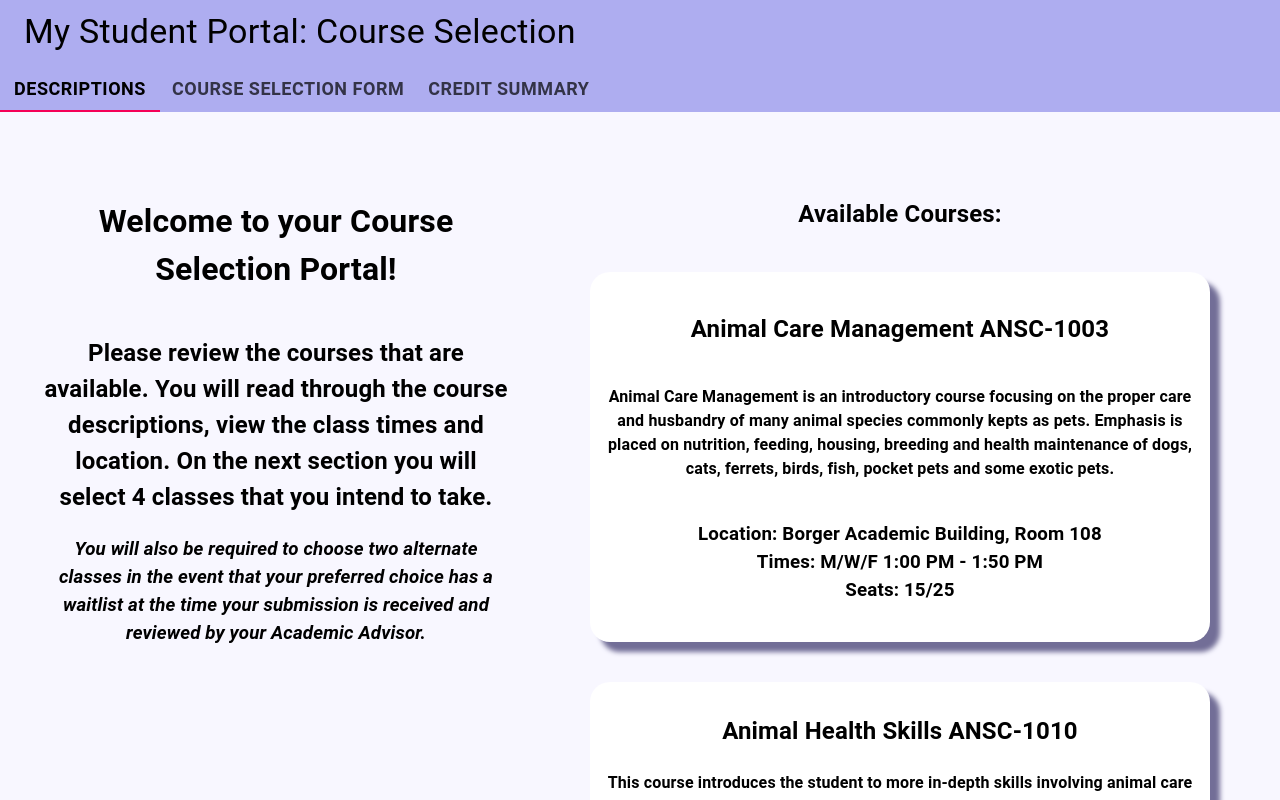
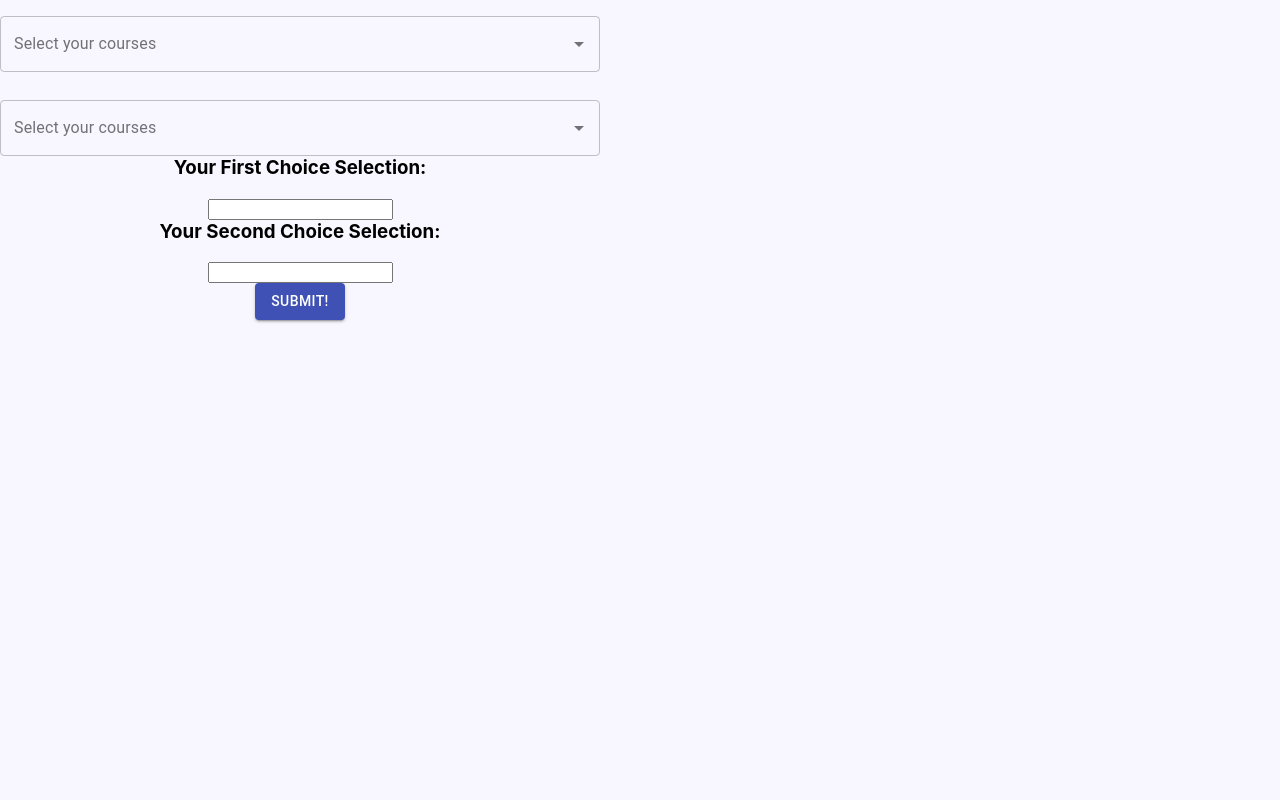
Before and after one commit to saiken86807/course-selector-app, a React (Create React App) app: page / in a window 1280 px wide. Shown: the top 800 px of the page. Built offline with nearby package versions, Linux system fonts and the light colour scheme.

Commit message:
Course form submission process

```diff
--- a/src/App.js
+++ b/src/App.js
@@ -1,15 +1,13 @@
 import React from 'react';
 import './App.css';
 import Layout from './PageLayout/Layout';
-
-
+import SelectionForm from './FormComponents/SelectionForm';
 
 function App() {
-
 	return (
 		<div className="App">
-			<Layout className="Layout" />
-
+			{/* <Layout className="Layout" /> */}
+			<SelectionForm />
 		</div>
 	);
 }
--- /dev/null
+++ b/src/FormComponents/SelectionForm.js
@@ -0,0 +1,136 @@
+import React, { Component } from 'react';
+import { ThemeProvider as MuiThemeProvider } from '@material-ui/core/styles';
+import TextField from '@material-ui/core/TextField';
+import Button from '@material-ui/core/Button';
+import Autocomplete from '@material-ui/lab/Autocomplete';
+
+const options = [
+	' Animal Care Management: ANSC-1003',
+	' Animal Health Skills: ANSC-1010',
+	' Introduction to Animal Science: ANSC-1400',
+	' Small Animal Behavior: ANSC-2100',
+	' College Algebra: MATH-1200.01',
+	' College Algebra: MATH-1200.02',
+	' Chemistry: CHEM-1001',
+	' Introduction to Psychology: PSYC-1001.01',
+	' Introduction to Psychology: PSYC-1001.02'
+];
+
+export class SelectionForm extends Component {
+	constructor(props) {
+		super(props);
+		this.submitForm = this.submitForm.bind(this);
+		this.state = {
+			status: '',
+			courses: [],
+			altcourses: []
+		};
+		this.onCoursesChange = this.onCoursesChange.bind(this);
+		this.onAltcoursesChange = this.onAltcoursesChange.bind(this);
+	}
+	onCoursesChange = (event, values) => {
+		this.setState({
+			courses: values
+		});
+		console.log(values);
+	};
+	onAltcoursesChange = (event, values) => {
+		this.setState({
+			altcourses: values
+		});
+		console.log(values);
+	};
+
+	render() {
+		const { status } = this.state;
+		const firstOptions = options.filter((course) => !this.state.altcourses.includes(course));
+		const secondOptions = options.filter((course) => !this.state.courses.includes(course));
+		const coursesList = this.state.courses.map((item) => <li key={item}>{item}</li>);
+		const altcoursesList = this.state.altcourses.map((item) => <li key={item}>{item}</li>);
+
+		return (
+			<MuiThemeProvider>
+				<div style={{ width: 600 }}>
+					<Autocomplete
+						name="autocourses"
+						multiple
+						options={firstOptions}
+						defaultValue={[]}
+						onChange={this.onCoursesChange}
+						renderInput={(params) => (
+							<TextField
+								{...params}
+								name="coursestext"
+								variant="outlined"
+								label="Select your courses"
+								placeholder="First choice:Select 4"
+								fullWidth
+								margin="normal"
+							/>
+						)}
+					/>
+					<br />
+					<Autocomplete
+						name="autoaltcourses"
+						multiple
+						options={secondOptions}
+						onChange={this.onAltcoursesChange}
+						renderInput={(params) => (
+							<TextField
+								{...params}
+								name="altcoursestext"
+								variant="outlined"
+								label="Select your courses"
+								placeholder="Select 2"
+								fullWidth
+							/>
+						)}
+					/>
+					<form onSubmit={this.submitForm} action="https://formspree.io/mlepzrlb" method="POST">
+						<div name="coursesContainer" values={console.log(coursesList)}>
+							<h3>Your First Choice Selection:</h3>
+							<ol name="coursesList">{coursesList}</ol>
+						</div>
+						<div name="coursesContainer">
+							<input type="li" value={coursesList} />
+						</div>
+						<div name="altcoursesContainer" values={console.log({ altcoursesList })}>
+							<h3>Your Second Choice Selection:</h3>
+							<ol name="altcoursesList">{altcoursesList}</ol>
+						</div>
+						<div name="altcoursesContainer">
+							<input type="li" value={altcoursesList} />
+						</div>
+						{status === 'SUCCESS' ? (
+							<p>Thanks!</p>
+						) : (
+							<Button color="primary" variant="contained" type="submit">
+								Submit!
+							</Button>
+						)}
+						{status === 'ERROR' && <p>Ooops! There was an error.</p>}
+					</form>
+				</div>
+			</MuiThemeProvider>
+		);
+	}
+	submitForm(ev) {
+		ev.preventDefault();
+		const form = ev.target;
+		const data = new FormData(form);
+		const xhr = new XMLHttpRequest();
+		xhr.open(form.method, form.action);
+		xhr.setRequestHeader('Accept', 'application/json');
+		xhr.onreadystatechange = () => {
+			if (xhr.readyState !== XMLHttpRequest.DONE) return;
+			if (xhr.status === 200) {
+				form.reset();
+				this.setState({ status: 'SUCCESS' });
+			} else {
+				this.setState({ status: 'ERROR' });
+			}
+		};
+		xhr.send(data);
+	}
+}
+export default SelectionForm;
```
Also changed, not shown: src/FormComponents/ConfirmForm.js (added).
